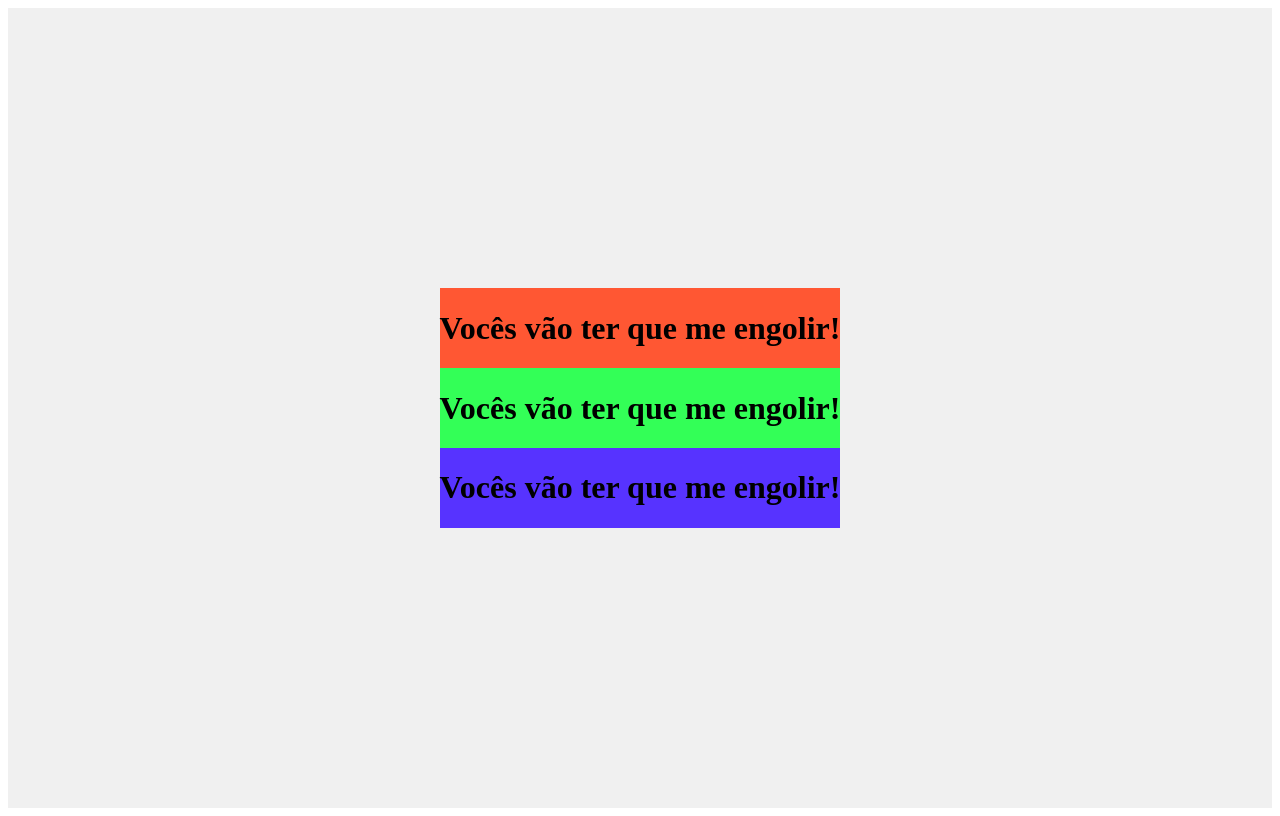
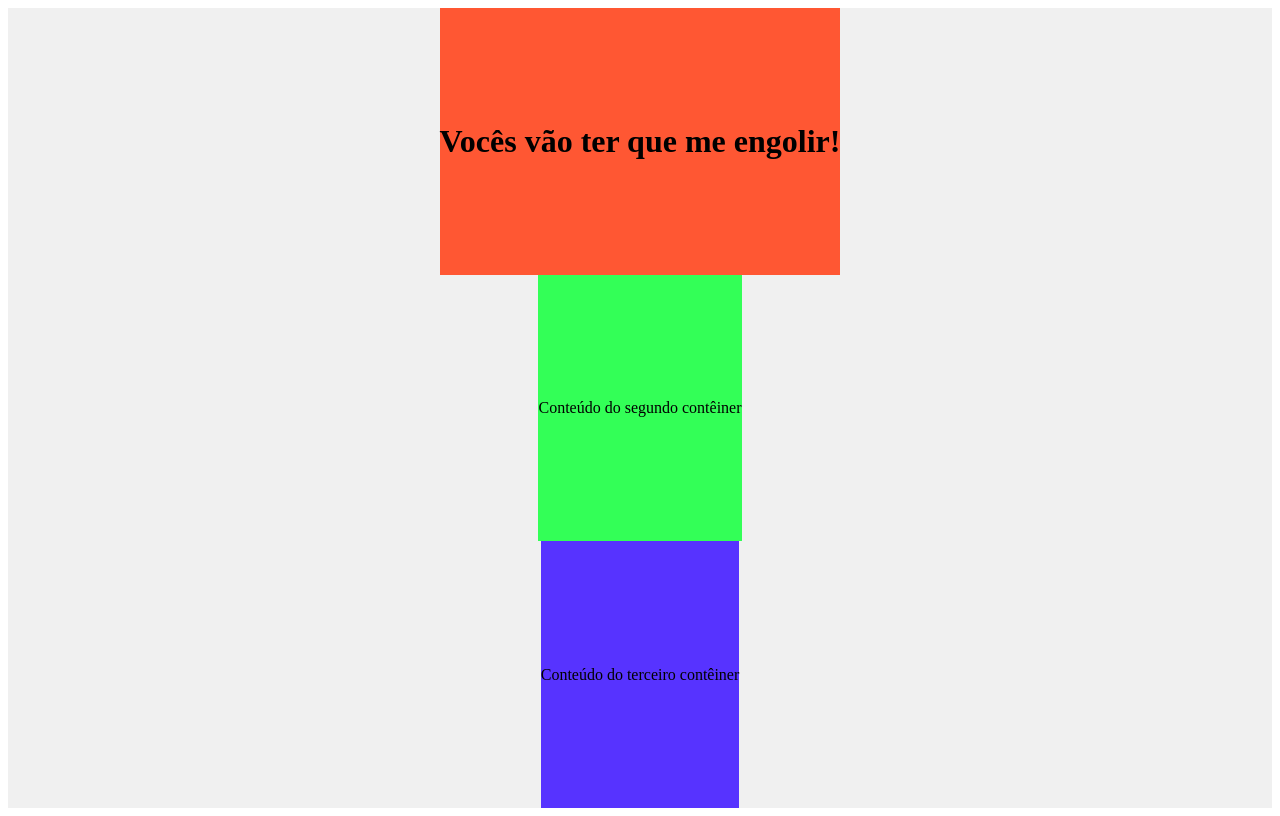
Before and after one commit to tiagolaranjeira/clone-tabnews, a Next.js app: page / in a window 1280 px wide. Built offline with nearby package versions, Linux system fonts and the light colour scheme.

Commit message:
change_conteiner2

```diff
--- a/pages/index.js
+++ b/pages/index.js
@@ -8,28 +8,36 @@ function Home() {
       background: '#f0f0f0', // Cor de fundo do contêiner principal
     };
 
-    const containerStyles = [
-      {
-        background: '#FF5733', // Cor de fundo do primeiro contêiner
-      },
-      {
-        background: '#33FF57', // Cor de fundo do segundo contêiner
-      },
-      {
-        background: '#5733FF', // Cor de fundo do terceiro contêiner
-      },
-    ];
+    const containerStyle = {
+      flex: '1', // Ocupa todo o espaço disponível
+      display: 'flex',
+      flexDirection: 'column',
+      justifyContent: 'center',
+      alignItems: 'center',
+    };
+
+    const container1Style = {
+      background: '#FF5733', // Cor de fundo do primeiro contêiner
+    };
+
+    const container2Style = {
+      background: '#33FF57', // Cor de fundo do segundo contêiner
+    };
+
+    const container3Style = {
+      background: '#5733FF', // Cor de fundo do terceiro contêiner
+    };
 
     return (
       <div style={mainContainerStyle}>
-        <div style={containerStyles[0]}>
+        <div style={{ ...containerStyle, ...container1Style }}>
           <h1>Vocês vão ter que me engolir!</h1>
         </div>
-        <div style={containerStyles[1]}>
-        <h1>Vocês vão ter que me engolir!</h1>
+        <div style={{ ...containerStyle, ...container2Style }}>
+          <p>Conteúdo do segundo contêiner</p>
         </div>
-        <div style={containerStyles[2]}>
-        <h1>Vocês vão ter que me engolir!</h1>
+        <div style={{ ...containerStyle, ...container3Style }}>
+          <p>Conteúdo do terceiro contêiner</p>
         </div>
       </div>
     );
```
